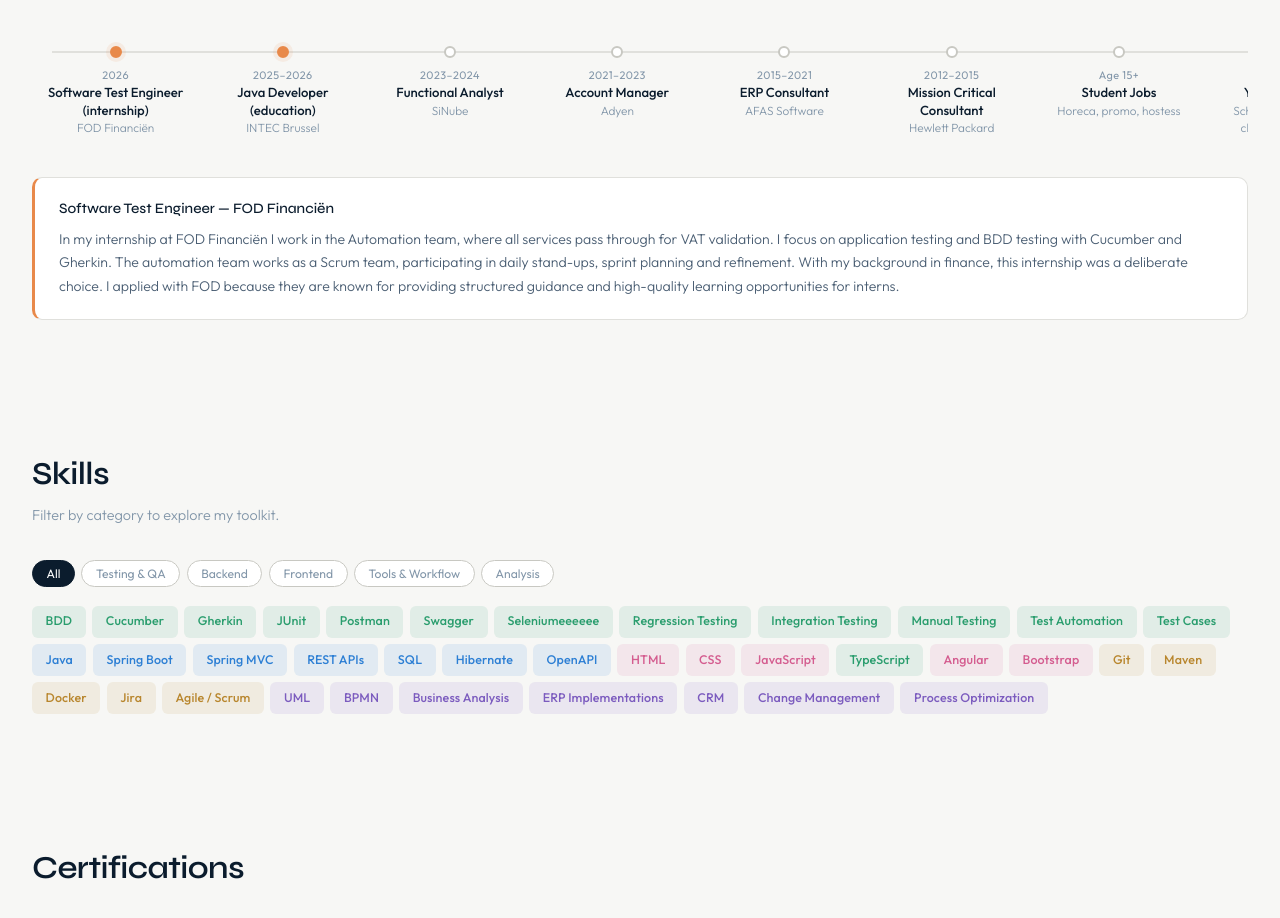
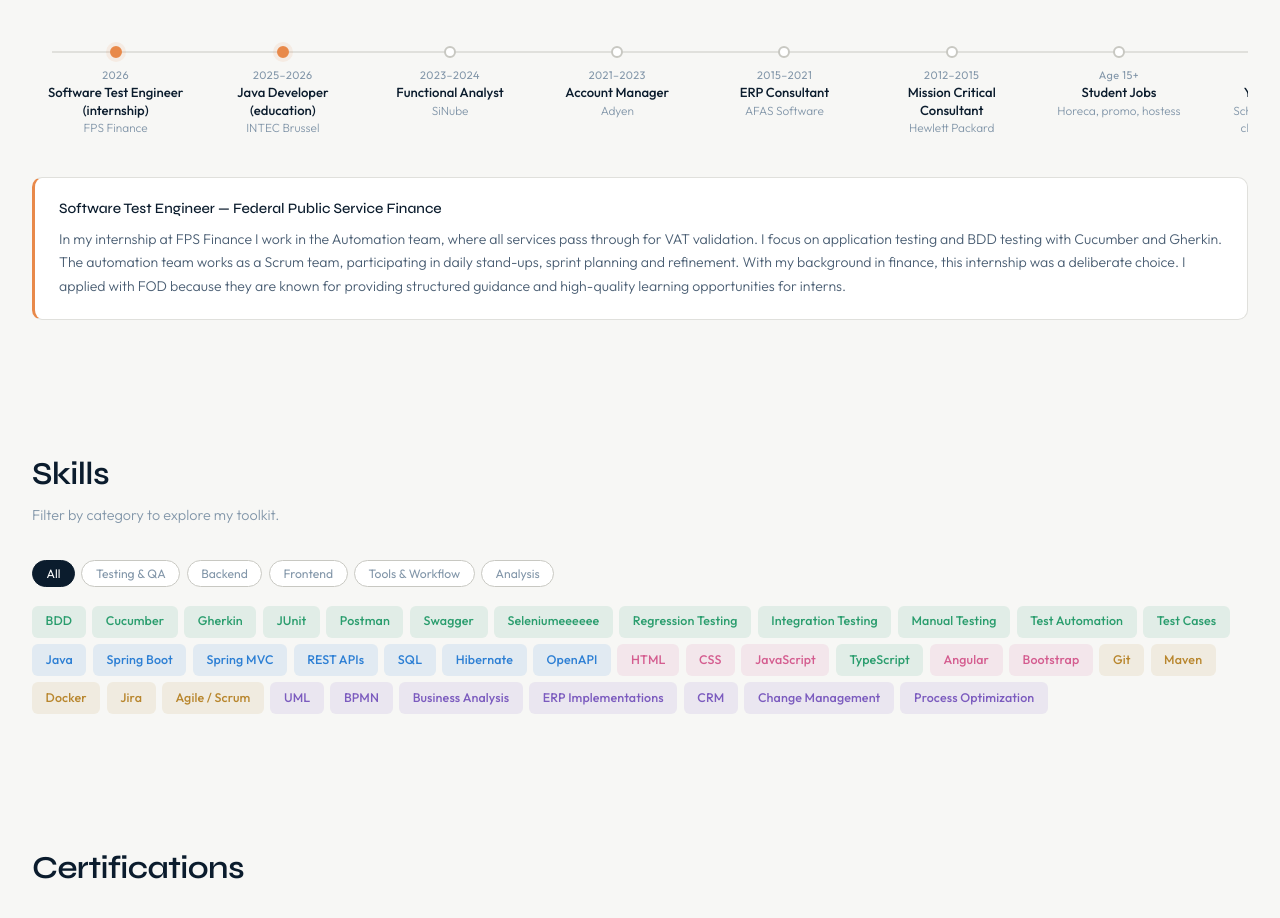
Before and after one commit to liesjedebroey/portfolio, a plain HTML site: page index.html in a window 1280 px wide. Shown: the part 860-1778 px from the top of the page. Drawn offline with Linux system fonts and the light colour scheme.

Commit message:
FOD = FPS

```diff
--- a/index.html
+++ b/index.html
@@ -125,7 +125,7 @@
                         <div class="htl-dot"></div>
                         <button class="htl-label" data-target="info-fod">
                             <span class="htl-date">2026</span>
-                            <span class="htl-title">Software Test Engineer<br>(internship)<br><small>FOD Financiën</small></span>
+                            <span class="htl-title">Software Test Engineer<br>(internship)<br><small>FPS Finance</small></span>
                         </button>
                     </div>
 
@@ -199,8 +199,8 @@
             <!-- Info cards (shown on click) -->
             <div class="htl-info-area">
                 <div class="htl-info" id="info-fod">
-                    <h4>Software Test Engineer — FOD Financiën</h4>
-                    <p>In my internship at FOD Financiën I work in the Automation team, where all services pass through for VAT validation. I focus on application testing and BDD testing with Cucumber and Gherkin. The automation team works as a Scrum team, participating in daily stand-ups, sprint planning and refinement. With my background in finance, this internship was a deliberate choice. I applied with FOD because they are known for providing structured guidance and high-quality learning opportunities for interns.</p>
+                    <h4>Software Test Engineer — Federal Public Service Finance</h4>
+                    <p>In my internship at FPS Finance I work in the Automation team, where all services pass through for VAT validation. I focus on application testing and BDD testing with Cucumber and Gherkin. The automation team works as a Scrum team, participating in daily stand-ups, sprint planning and refinement. With my background in finance, this internship was a deliberate choice. I applied with FOD because they are known for providing structured guidance and high-quality learning opportunities for interns.</p>
                 </div>
                 <div class="htl-info" id="info-intec">
                     <h4>Java Enterprise Development — Intec Brussel</h4>
```
